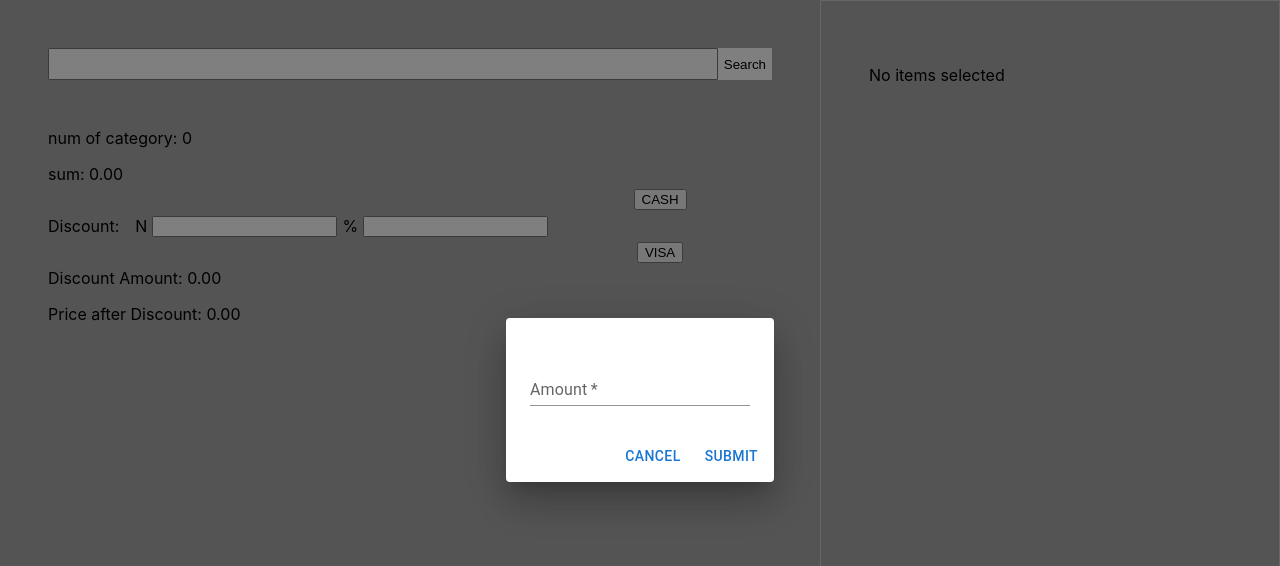
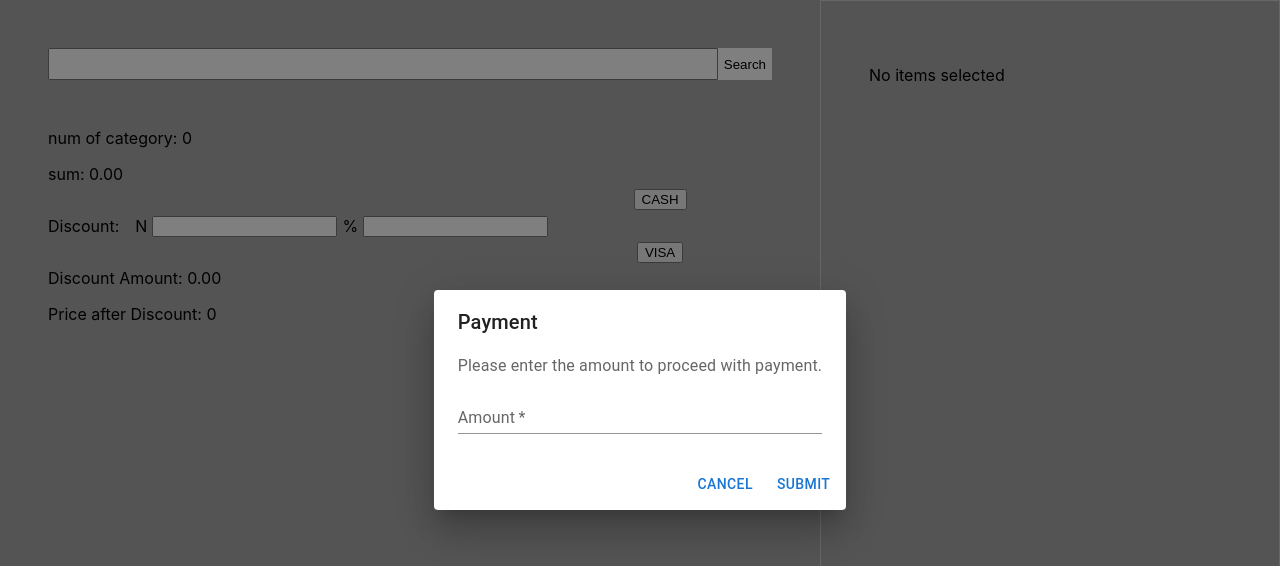
Before and after one commit to reemodo/MATAJER, a React (Create React App) app in the folder client/: page / in a window 1280 px wide. Both pictures are taken after a click on the button "CASH". Shown: the top 566 px of the page. Built offline with nearby package versions, Linux system fonts and the light colour scheme.

Commit message:
Updated the Cash Payment

```diff
--- a/client/src/components/PaymentMethods/Payment.js/Payment.jsx
+++ b/client/src/components/PaymentMethods/Payment.js/Payment.jsx
@@ -1,7 +1,7 @@
 import React, { useState } from 'react'
 import './payment.css'
 import PaymentDialog from '../../paymentDialog/PaymentDialog';
-const Payment = ({finalPrice,setFinalPrice}) => {
+const Payment = ({PaymentAmount, setPaymentAmount}) => {
   const [open, setOpen] = React.useState(false);
 
   const handleClickOpen = () => {
@@ -14,8 +14,11 @@ const Payment = ({finalPrice,setFinalPrice}) => {
   return (
     <div className='paymentContainer'>
       {open==true && (
-        <PaymentDialog finalPrice setFinalPrice  handleClickOpen={handleClickOpen} handleClose={handleClose}/>
-      )}
+        <PaymentDialog
+        handleClose={handleClose}
+        PaymentAmount={PaymentAmount}
+        setPaymentAmount={setPaymentAmount}
+      />)}
       <button onClick={handleClickOpen} >CASH</button>
       <button onClick={handleClickOpen}>VISA</button>
     </div>
--- a/client/src/components/home/Home.js
+++ b/client/src/components/home/Home.js
@@ -7,7 +7,7 @@ import Modal from "../modal/Modal";
 import { useGetItems } from "../hooks/useGetItems";
 import { useGetItemDiscounts } from "../hooks/useGetItemDiscount";
 
-const Home = ({}) => {
+const Home = () => {
   const [selectedItems, setSelectedItems] = useState([]); // table items
   const [inputValue, setInputValue] = useState(""); // searchbar
   const [inputPercentageValue, setInputPercentageValue] = useState(""); //
@@ -174,7 +174,7 @@ const Home = ({}) => {
           totalSum={totalSum}
           discountAmount={discountAmount}
           discountedPrice={discountedPrice}
-          paymentFinalPrice={discountedPrice}
+          FinalPrice={discountedPrice}
           inputDiscountValue={inputDiscountValue}
           inputPercentageValue={inputPercentageValue}
           onInputChange={handleInputChange}
--- a/client/src/components/home/SumAndPayment.js
+++ b/client/src/components/home/SumAndPayment.js
@@ -1,4 +1,4 @@
-import React from "react";
+import React, { useState } from "react";
 import Payment from "../PaymentMethods/Payment.js/Payment";
 import Discount from "./Discount";
 
@@ -7,12 +7,14 @@ const SumAndPayment = ({
   totalSum,
   discountAmount,
   discountedPrice,
-  paymentFinalPrice,
+  finalPrice,
   inputDiscountValue,
   inputPercentageValue,
   onInputChange,
   onInputPercentageChange,
-}) => (
+}) => {
+  const [PaymentAmount, setPaymentAmount] = useState(0);
+  return (
     <div className="sumAndPaymentContainer">
       <div className="finalSum">
         <p>num of category: {uniqueCategories}</p>
@@ -25,12 +27,16 @@ const SumAndPayment = ({
           onPercentageChange={onInputPercentageChange}
         />
         <p>Discount Amount: {discountAmount}</p>
-      <p>Price after Discount: {discountedPrice}</p>
+        <p>Price after Discount: {discountedPrice - PaymentAmount}</p>
       </div>
       <div className="paymentDiv">
-      <Payment finalPrice={paymentFinalPrice} />
+        <Payment
+          PaymentAmount={PaymentAmount}
+          setPaymentAmount={setPaymentAmount}
+        />
       </div>
     </div>
   );
+};
 
 export default SumAndPayment;
--- a/client/src/components/paymentDialog/PaymentDialog.js
+++ b/client/src/components/paymentDialog/PaymentDialog.js
@@ -1,4 +1,4 @@
-import * as React from "react";
+import React from "react";
 import Button from "@mui/material/Button";
 import TextField from "@mui/material/TextField";
 import Dialog from "@mui/material/Dialog";
@@ -9,29 +9,29 @@ import DialogTitle from "@mui/material/DialogTitle";
 
 export default function PaymentDialog({
   handleClose,
-  finalPrice,
-  setFinalPrice,
+  PaymentAmount,
+  setPaymentAmount,
 }) {
+  const [amount, setAmount] = React.useState("");
+
+  const handleSubmit = (event) => {
+    event.preventDefault();
+    setPaymentAmount(amount);
+    handleClose();
+  };
+
   return (
-    <React.Fragment>
     <Dialog
       open={true}
       onClose={handleClose}
-        PaperProps={{
-          component: "form",
-          onSubmit: (event) => {
-            event.preventDefault();
-            const formData = new FormData(event.currentTarget);
-            const formJson = Object.fromEntries(formData.entries());
-            const email = formJson.email;
-            console.log(email);
-            handleClose();
-          },
-        }}
+      component="form"
+      onSubmit={handleSubmit}
     >
-        <DialogTitle> </DialogTitle>
+      <DialogTitle>Payment</DialogTitle>
       <DialogContent>
-          <DialogContentText></DialogContentText>
+        <DialogContentText>
+          Please enter the amount to proceed with payment.
+        </DialogContentText>
         <TextField
           autoFocus
           required
@@ -40,6 +40,8 @@ export default function PaymentDialog({
           type="number"
           fullWidth
           variant="standard"
+          value={amount}
+          onChange={(e) => setAmount(e.target.value)}
         />
       </DialogContent>
       <DialogActions>
@@ -47,6 +49,5 @@ export default function PaymentDialog({
         <Button type="submit">Submit</Button>
       </DialogActions>
     </Dialog>
-    </React.Fragment>
   );
 }
```
Lines whose indentation alone changed are shown as unchanged.
